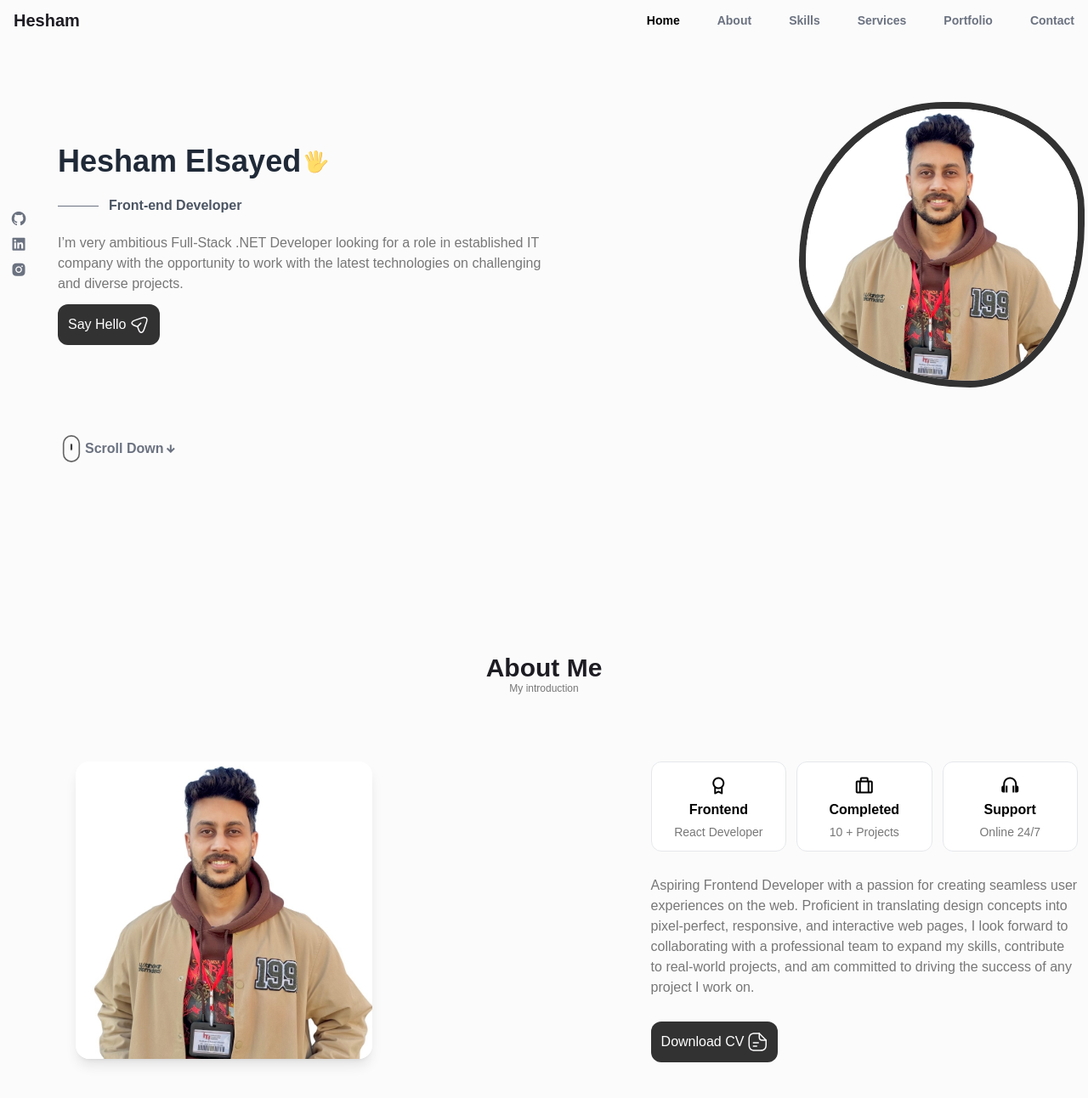
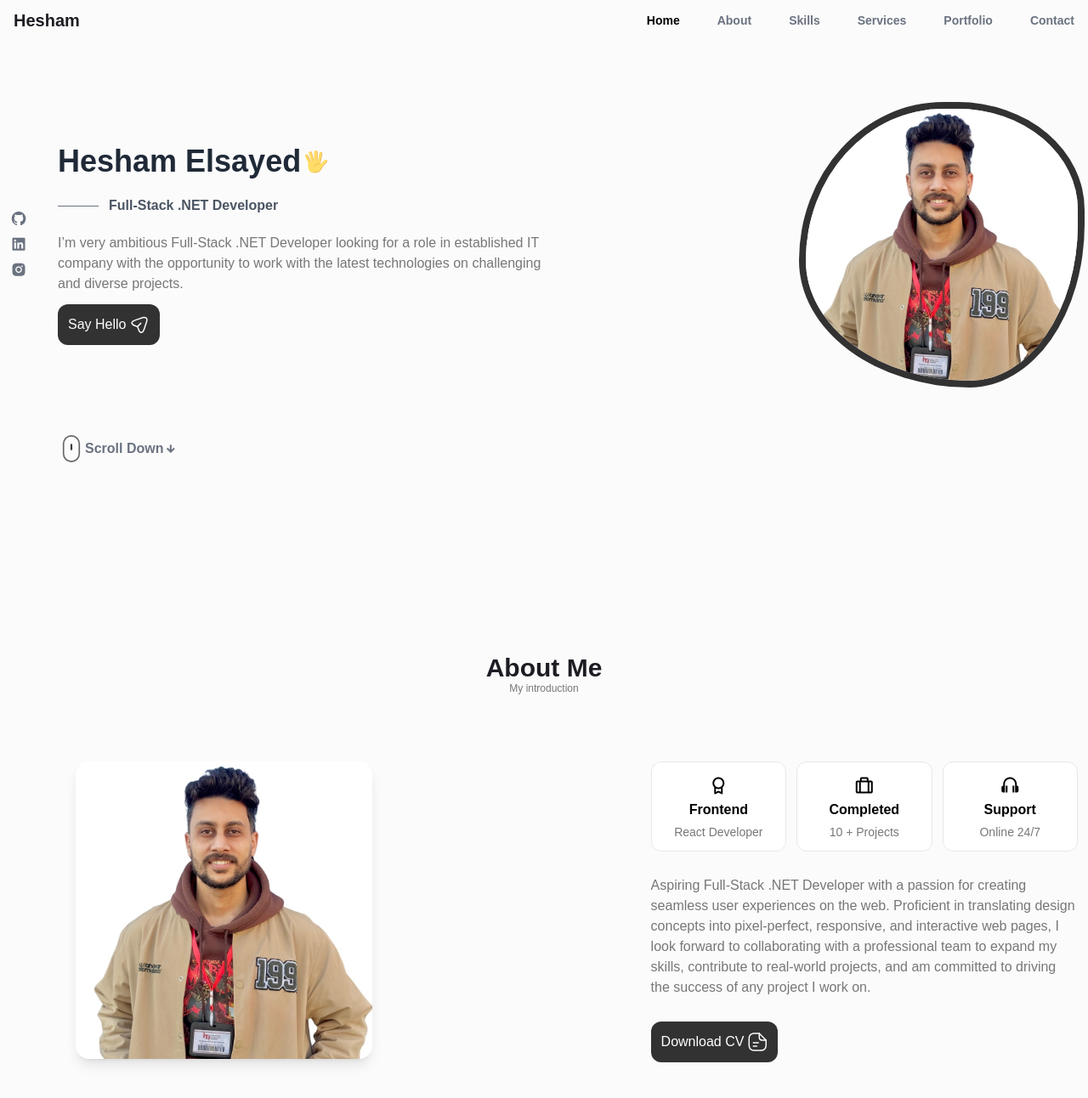
Before and after one commit to Hesham749/portfolio, a React (Create React App) app: page / in a window 1280 px wide. Shown: the top 1292 px of the page at 85% size. Built offline with nearby package versions, Linux system fonts and the light colour scheme.

Commit message:
Update developer title from Frontend to Full-Stack .NET Developer in About and HomeContent components

```diff
--- a/src/components/about/About.jsx
+++ b/src/components/about/About.jsx
@@ -24,7 +24,7 @@ export default function About() {
                     <div className="  col-span-3  lg:col-span-2 lg:col-start-2">
                         <Info />
                         <p className="text-title-color my-7">
-                            Aspiring Frontend Developer with a passion for
+                            Aspiring Full-Stack .NET Developer with a passion for
                             creating seamless user experiences on the web.
                             Proficient in translating design concepts into
                             pixel-perfect, responsive, and interactive web
--- a/src/components/home/HomeContent.jsx
+++ b/src/components/home/HomeContent.jsx
@@ -45,7 +45,7 @@ export default function HomeContent() {
         </svg>
       </h1>
       <h3 className="font-semibold text-gray-600 my-5 flex before:content[''] before:h-[1px] before:w-12 before:bg-gray-500 before:border-none items-center before:me-3">
-        Front-end Developer
+        Full-Stack .NET Developer
       </h3>
       <p className=" text-title-color  ">
         I’m very ambitious Full-Stack .NET Developer looking for a role in established
```
